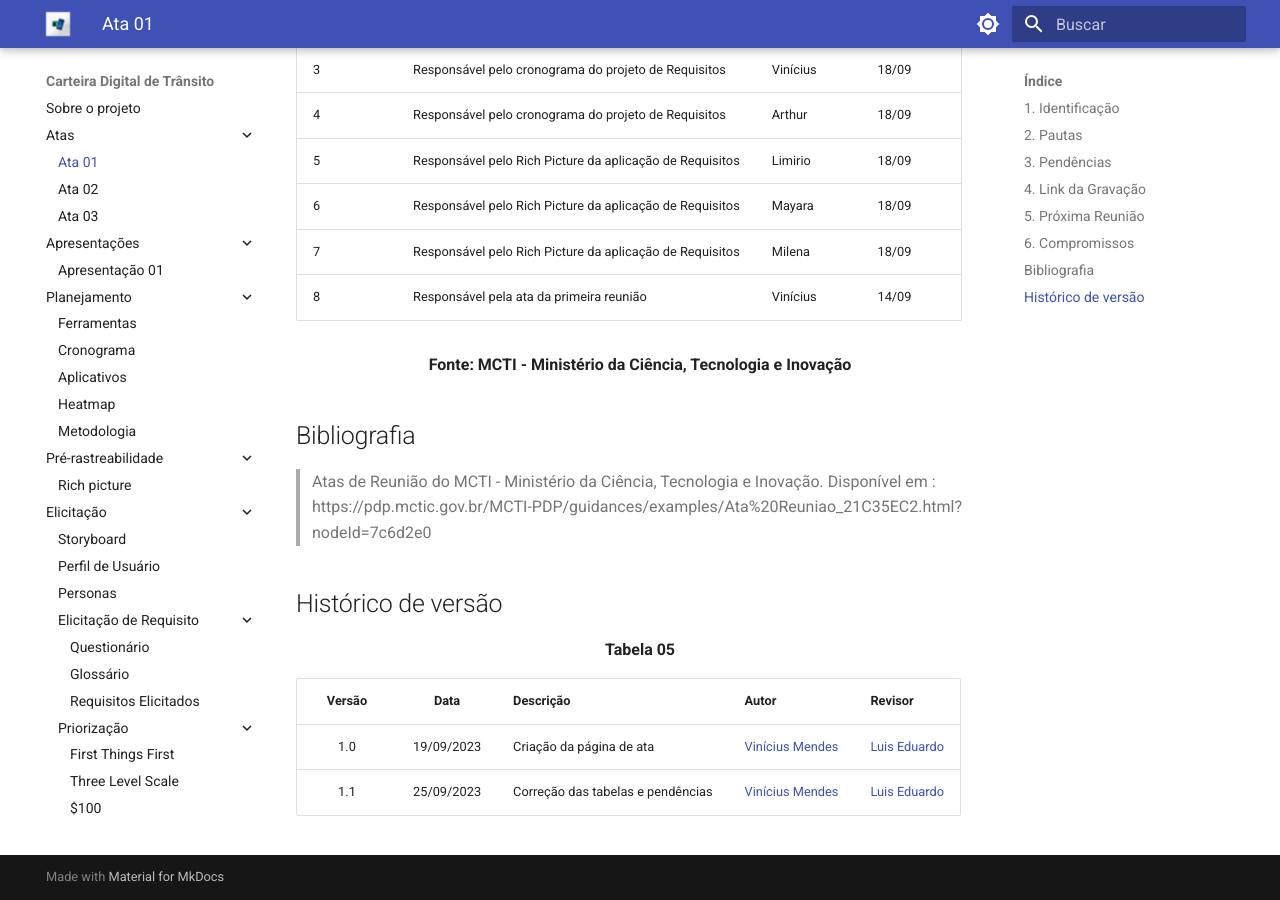
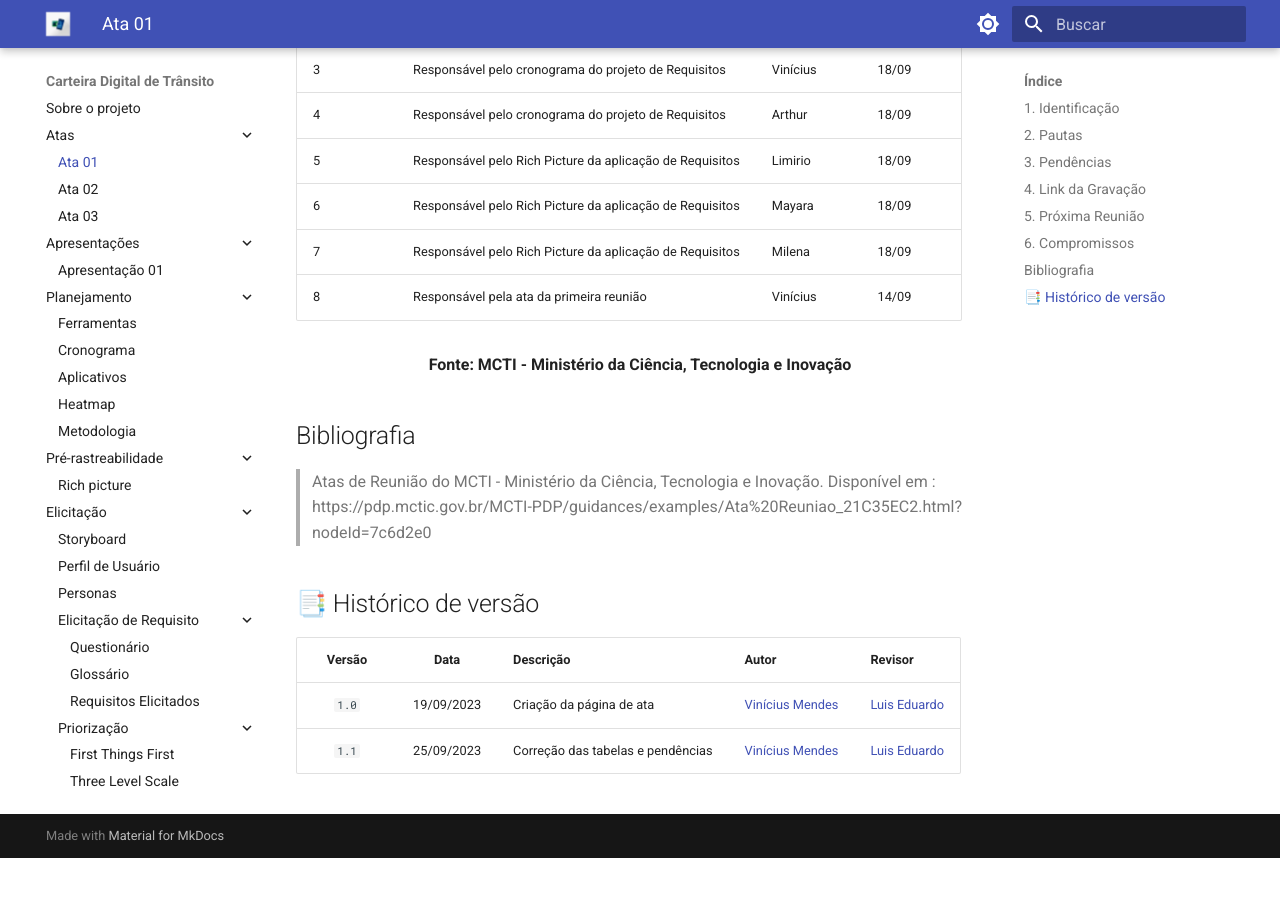
Before and after one commit to Requisitos-de-Software/2023.2-Carteira_Digital_de_Transito, an MkDocs documentation site: the page built from docs/atas/ata 1.md, in a window 1280 px wide and 900 px high, scrolled down 2180 px. Built offline with MkDocs 1.6.1 and Material for MkDocs 9.7.7, drawn with Linux system fonts in a browser that asks for light colours; after the commit the page ends 3038 px from its top, so only the background shows below that.

Commit message:
Update ata 1.md

```diff
--- a/docs/atas/ata 1.md
+++ b/docs/atas/ata 1.md
@@ -245,10 +245,10 @@ A próxima reunião ficou marcada para o dia 21/09/2023, às 21:00.
 >  Atas de Reunião do MCTI - Ministério da Ciência, Tecnologia e Inovação. Disponível em : https://pdp.mctic.gov.br/MCTI-PDP/guidances/examples/Ata%20Reuniao_21C35EC2.html?nodeId=7c6d2e0
 
 
-## Histórico de versão
-<p align="center"><b>Tabela 05</b></p>
+
+## 📑 Histórico de versão
 
 | Versão| Data      | Descrição | Autor | Revisor       |
 | :-:   | :-----:       | :------       | -------    | -------            |
-| 1.0   |19/09/2023 |   Criação da página de ata   |  [Vinícius Mendes](https://github.com/yabamiah)| [Luis Eduardo](https://github.com/LuisMiranda10) |
-| 1.1   |25/09/2023 |   Correção das tabelas e pendências | [Vinícius Mendes](https://github.com/yabamiah)| [Luis Eduardo](https://github.com/LuisMiranda10) |
+| `1.0`   |19/09/2023 |   Criação da página de ata   |  [Vinícius Mendes](https://github.com/yabamiah)| [Luis Eduardo](https://github.com/LuisMiranda10) |
+| `1.1`    |25/09/2023 |   Correção das tabelas e pendências | [Vinícius Mendes](https://github.com/yabamiah)| [Luis Eduardo](https://github.com/LuisMiranda10) |
```
